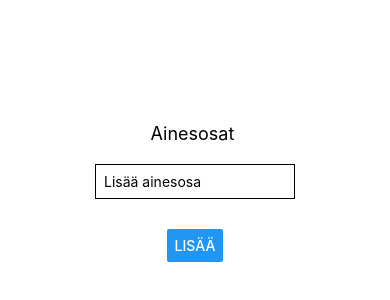
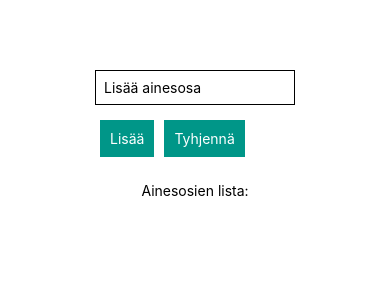
Before and after one commit to Ruokakomero/Ruokakomero-App, a React Native app in the folder ruokakomero-app/: screen / in a window 390 px wide. Shown: the part 230-530 px from the top of the page. Built offline with nearby package versions, Linux system fonts and the light colour scheme.

Commit message:
lisätty ainesosien lisääminen erillisenä komponenttina

```diff
--- a/ruokakomero-app/App.js
+++ b/ruokakomero-app/App.js
@@ -1,64 +1,11 @@
-import { useState } from 'react';
-import { Alert, Button, StyleSheet, Text, View, TouchableOpacity, TextInput } from 'react-native';
+import React from 'react';
+import { View } from 'react-native';
+import AddProduct from './components/AddProduct';
 
 export default function App() {
-
-  const [ainesosa, setAinesosa] = useState("");
-
-  const lisaaPressed = () => {
-
-  }
-
   return (
-    <View style={styles.container}>
-      <Text style={{ fontSize: 18, marginBottom: 20 }}>Ainesosat </Text>
-
-      <View style={styles.textInputs}>
-        <TextInput
-          placeholder='Lisää ainesosa'
-          onChangeText={ainesosa => setAinesosa(ainesosa)}
-          inputMode='numeric'
-          value={ainesosa} style={styles.input} />
-
-      </View>
-
-      <View style={styles.buttons}>
-        <Button onPress={lisaaPressed} title="Lisää" backgroundColor="#007bff" />
-      </View>
+    <View style={{ flex: 1 }}>
+      <AddProduct />
     </View>
-  )
+  );
 }
-
-const styles = StyleSheet.create({
-  container: {
-    flex: 1,
-    backgroundColor: '#fff',
-    flexDirection: 'column',
-    alignItems: 'center',
-    justifyContent: 'center',
-  },
-  textInputs: {
-    marginBottom: 20,
-  },
-  input: {
-    borderColoer: '#000',
-    borderWidth: 0.5,
-    marginBottom: 10,
-    padding: 8,
-    width: 200
-  },
-  buttons: {
-    flexDirection: 'row',
-    alignItems: 'center',
-    justifyContent: 'space-around',
-    width: '25%',
-  },
-  buttonContainer: {
-    backgroundColor: '#009688',
-    paddingHorizontal: 10,
-    paddingVertical: 10
-  },
-  buttonText: {
-    color: '#fff'
-  }
-});
--- /dev/null
+++ b/ruokakomero-app/components/AddProduct.js
@@ -0,0 +1,72 @@
+import React, { useState } from 'react';
+import { FlatList, Keyboard, Text, View, TouchableWithoutFeedback, TextInput, StyleSheet } from 'react-native';
+import Painike from './Painike';
+
+const AddProduct = () => {
+  const [product, setProduct] = useState("");
+  const [productList, setProductList] = useState([]);
+
+  const addPressed = () => {
+    setProductList(prevProductList => [...prevProductList, { key: product }]);
+    setProduct(""); // Tyhjentää listan
+  };
+
+  const clearPressed = () => {
+    setProductList([]);
+  };
+
+  return (
+    <TouchableWithoutFeedback onPress={() => Keyboard.dismiss()}>
+      <View style={styles.container}>
+        <View style={styles.textInputs}>
+          <TextInput
+            placeholder='Lisää ainesosa'
+            onChangeText={setProduct}
+            value={product}
+            style={styles.input}
+          />
+
+          <View style={styles.buttons}>
+            <Painike onPress={addPressed} title="Lisää" />
+            <Painike onPress={clearPressed} title="Tyhjennä" />
+          </View>
+        </View>
+
+        <Text>Ainesosien lista:</Text>
+        <FlatList
+          data={productList}
+          renderItem={({ item }) => <Text>{item.key}</Text>}
+        />
+      </View>
+    </TouchableWithoutFeedback>
+  );
+};
+
+const styles = StyleSheet.create({
+  container: {
+    paddingTop: 300,
+    flex: 1,
+    backgroundColor: '#fff',
+    flexDirection: 'column',
+    alignItems: 'center',
+    justifyContent: 'center',
+  },
+  textInputs: {
+    marginBottom: 20,
+  },
+  input: {
+    borderColor: '#000',
+    borderWidth: 0.5,
+    marginBottom: 10,
+    padding: 8,
+    width: 200,
+  },
+  buttons: {
+    flexDirection: 'row',
+    alignItems: 'center',
+    justifyContent: 'space-around',
+    width: '25%',
+  },
+});
+
+export default AddProduct;
--- /dev/null
+++ b/ruokakomero-app/components/Painike.js
@@ -0,0 +1,23 @@
+import React from 'react';
+import { TouchableOpacity, Text, StyleSheet } from 'react-native';
+
+const Painike = ({ onPress, title }) => (
+  <TouchableOpacity onPress={onPress} style={styles.buttonContainer}>
+    <Text style={styles.buttonText}>{title}</Text>
+  </TouchableOpacity>
+);
+
+const styles = StyleSheet.create({
+  buttonContainer: {
+    backgroundColor: '#009688',
+    paddingHorizontal: 10,
+    paddingVertical: 10,
+    margin: 5,
+  },
+  buttonText: {
+    color: '#fff',
+    textAlign: 'center',
+  },
+});
+
+export default Painike;
```
